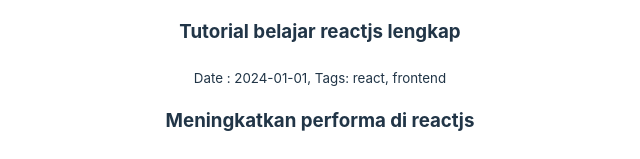
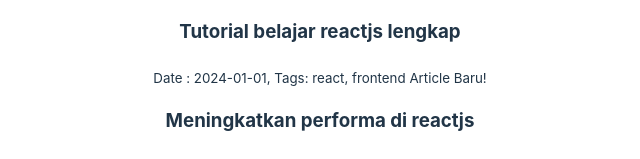
Before and after one commit to alviansyahrazak/react-fundamentals, a React (Vite) app: page / in a window 1280 px wide. Shown: the part 353-512 px from the top of the page, without its empty margins (320-960 px from the left). Built offline with nearby package versions, Linux system fonts and the light colour scheme.

Commit message:
feat: create isNew for new article in component Article

```diff
--- a/src/components/Article.jsx
+++ b/src/components/Article.jsx
@@ -1,11 +1,16 @@
 import React from 'react';
+
+const NewArticle = () => {
+  return <span>Article Baru!</span>;
+};
 
 export const Article = (props) => {
   return (
     <>
       <h3>{props.title}</h3>
       <small>
-        Date : {props.date}, Tags: {props.tags.join(', ')}
+        Date : {props.date}, Tags: {props.tags.join(', ')}{' '}
+        {props.isNew && <NewArticle />}
       </small>
     </>
   );
--- a/src/pages/index.jsx
+++ b/src/pages/index.jsx
@@ -20,8 +20,8 @@
     <>
       <h1>Simple Blog</h1>
       <Search onSearchChange={onSearchChange} totalPosts={totalPosts} />
-      {posts.map(({ title, tags, date }, index) => (
-        <Article {...{ title, tags, date }} key={index} />
+      {posts.map(({ title, tags, date, isNew }, index) => (
+        <Article {...{ title, tags, date, isNew }} key={index} />
       ))}
     </>
   );
--- a/src/posts.json
+++ b/src/posts.json
@@ -2,18 +2,21 @@
   {
     "title": "Tutorial belajar reactjs lengkap",
     "tags": ["react", "frontend"],
-    "date": "2024-01-01"
+    "date": "2024-01-01",
+    "isNew": true
   },
 
   {
     "title": "Meningkatkan performa di reactjs",
     "tags": ["react", "frontend"],
-    "date": "2024-01-02"
+    "date": "2024-01-02",
+    "isNew": false
   },
 
   {
     "title": "Cara Menggunakan chakra-ui di reactjs",
     "tags": ["react", "frontend"],
-    "date": "2024-01-03"
+    "date": "2024-01-03",
+    "isNew": false
   }
 ]
```
